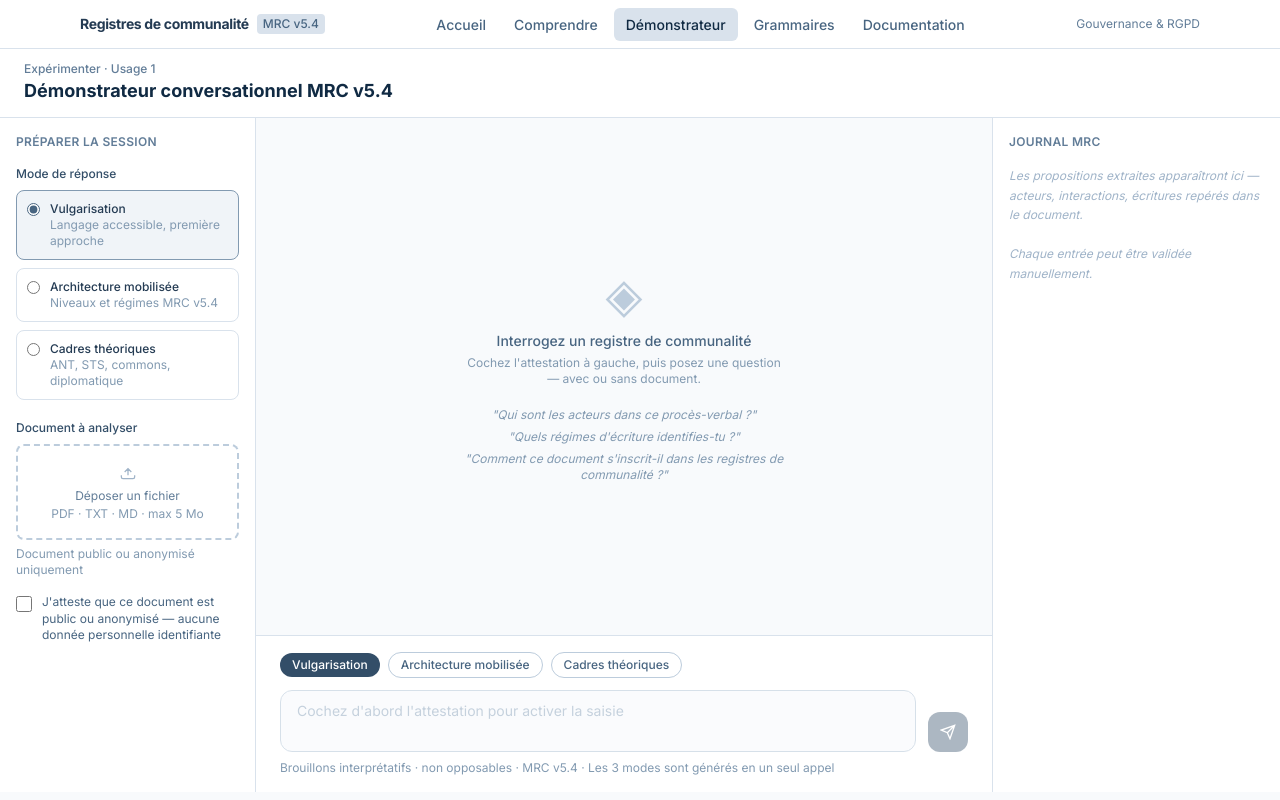
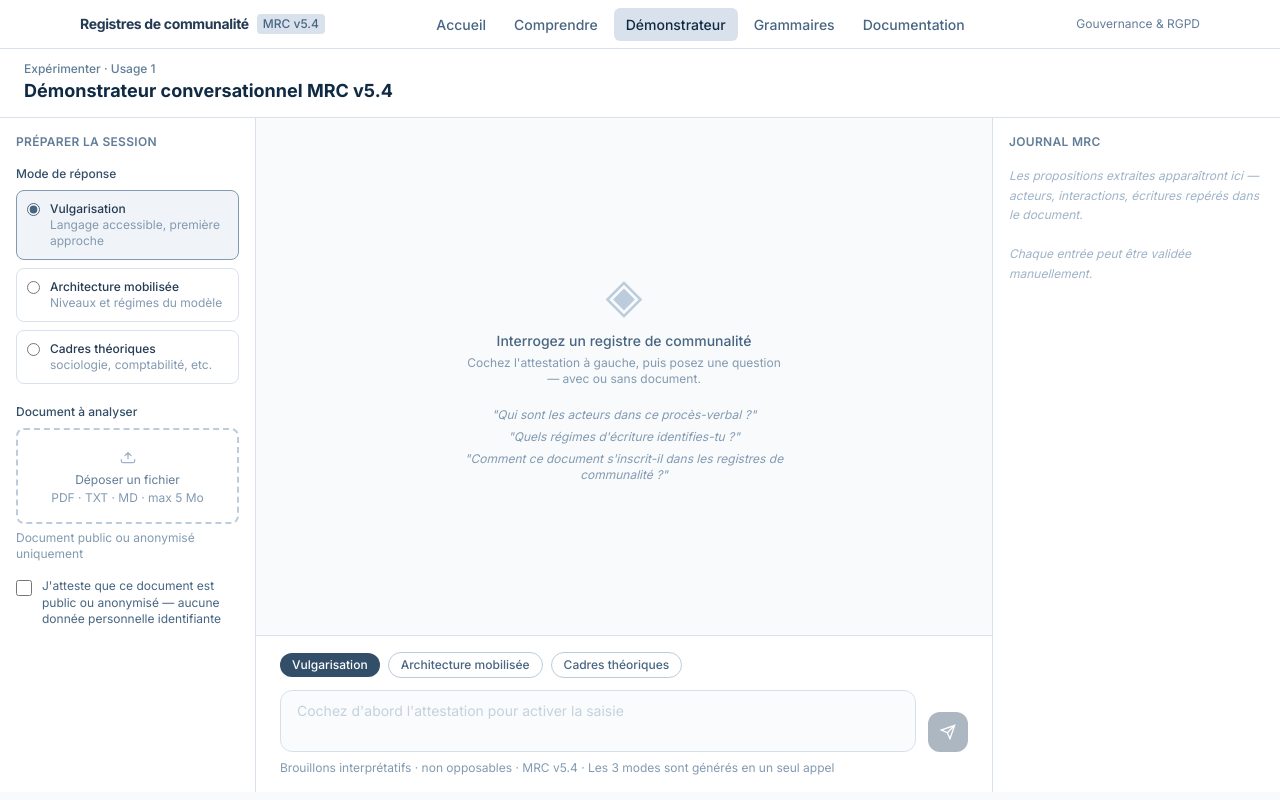
Before and after one commit to pierre2M/mrc, a SvelteKit app in the folder apps/web/: page /usage-1 in a window 1280 px wide. Shown: the top 800 px of the page. Built offline with nearby package versions, Linux system fonts and the light colour scheme.

Commit message:
Update +page.svelte

```diff
--- a/apps/web/src/routes/usage-1/+page.svelte
+++ b/apps/web/src/routes/usage-1/+page.svelte
@@ -26,8 +26,8 @@
 
   const MODES: { id: Mode; label: string; desc: string }[] = [
     { id: 'vulgarisation', label: 'Vulgarisation',          desc: 'Langage accessible, première approche' },
-    { id: 'architecture',  label: 'Architecture mobilisée', desc: 'Niveaux et régimes MRC v5.4' },
-    { id: 'cadres',        label: 'Cadres théoriques',      desc: 'ANT, STS, commons, diplomatique' }
+    { id: 'architecture',  label: 'Architecture mobilisée', desc: 'Niveaux et régimes du modèle' },
+    { id: 'cadres',        label: 'Cadres théoriques',      desc: 'sociologie, comptabilité, etc.' }
   ];
 
   function getResponseText(exchange: Exchange, m: Mode): string {
```
